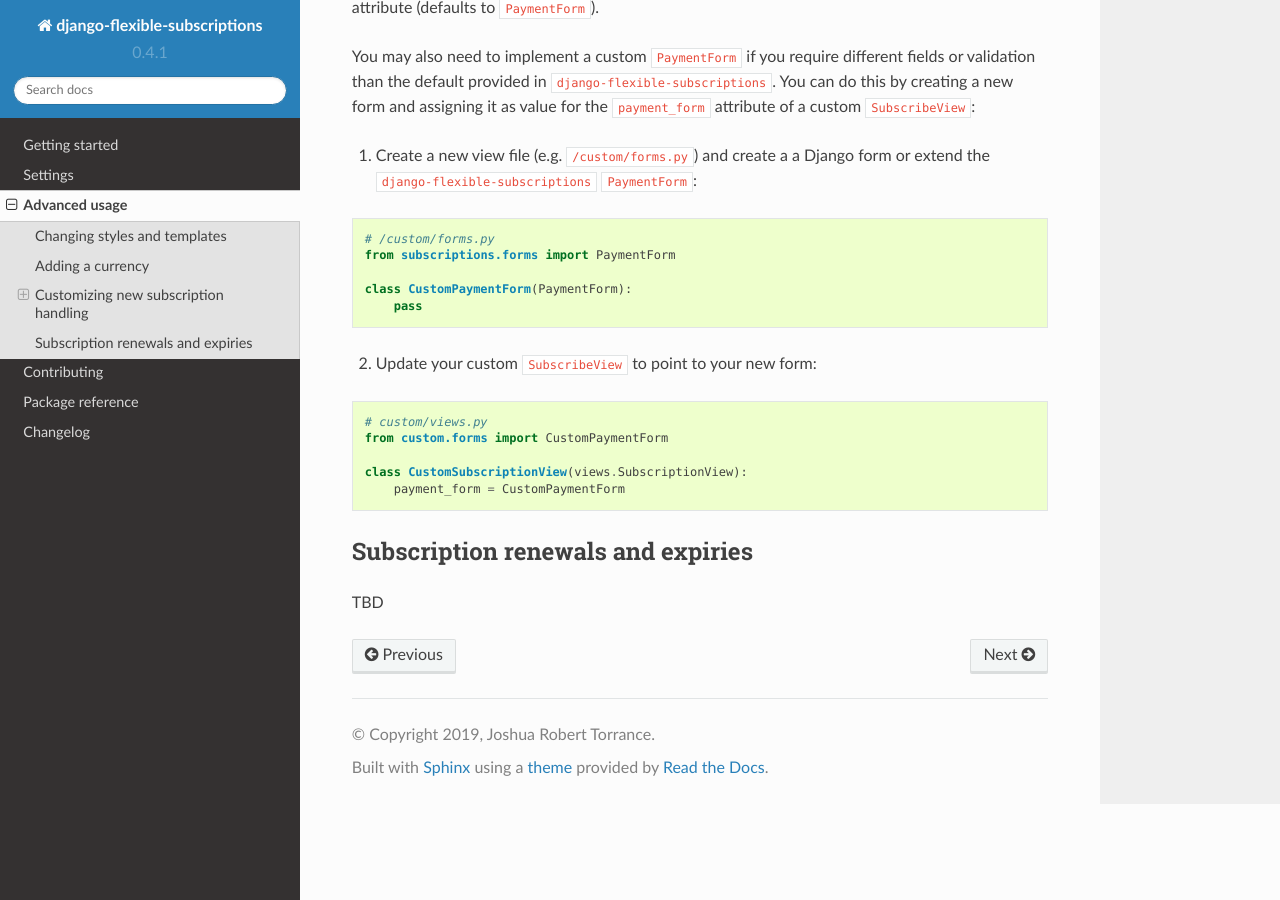
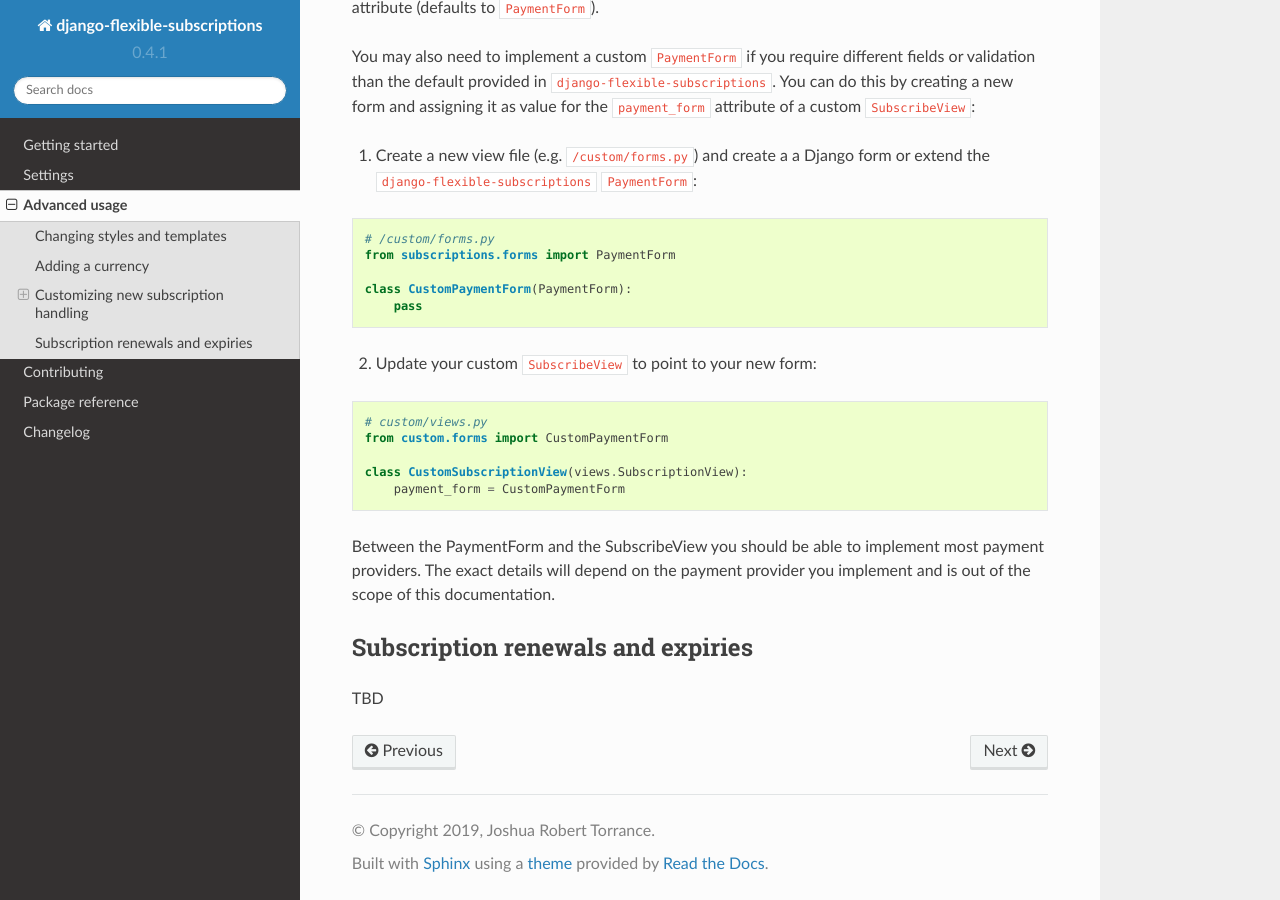
Before and after one commit to studybuffalo/django-flexible-subscriptions, a Sphinx documentation site: the page built from docs/advanced.rst, in a window 1280 px wide and 900 px high, scrolled down 2398 px. Built offline with Sphinx 7.4.7 and the Read the Docs theme 2.0.0, drawn with Linux system fonts in a browser that asks for light colours; the version number is read from the project's files by our own code.

Commit message:
Adding more details to payment provider implementation

```diff
--- a/docs/advanced.rst
+++ b/docs/advanced.rst
@@ -161,6 +161,11 @@ custom ``SubscribeView``:
     class CustomSubscriptionView(views.SubscriptionView):
         payment_form = CustomPaymentForm
 
+Between the PaymentForm and the SubscribeView you should be able to
+implement most payment providers. The exact details will depend on the
+payment provider you implement and is out of the scope of this
+documentation.
+
 ----------------------------------
 Subscription renewals and expiries
 ----------------------------------
```
